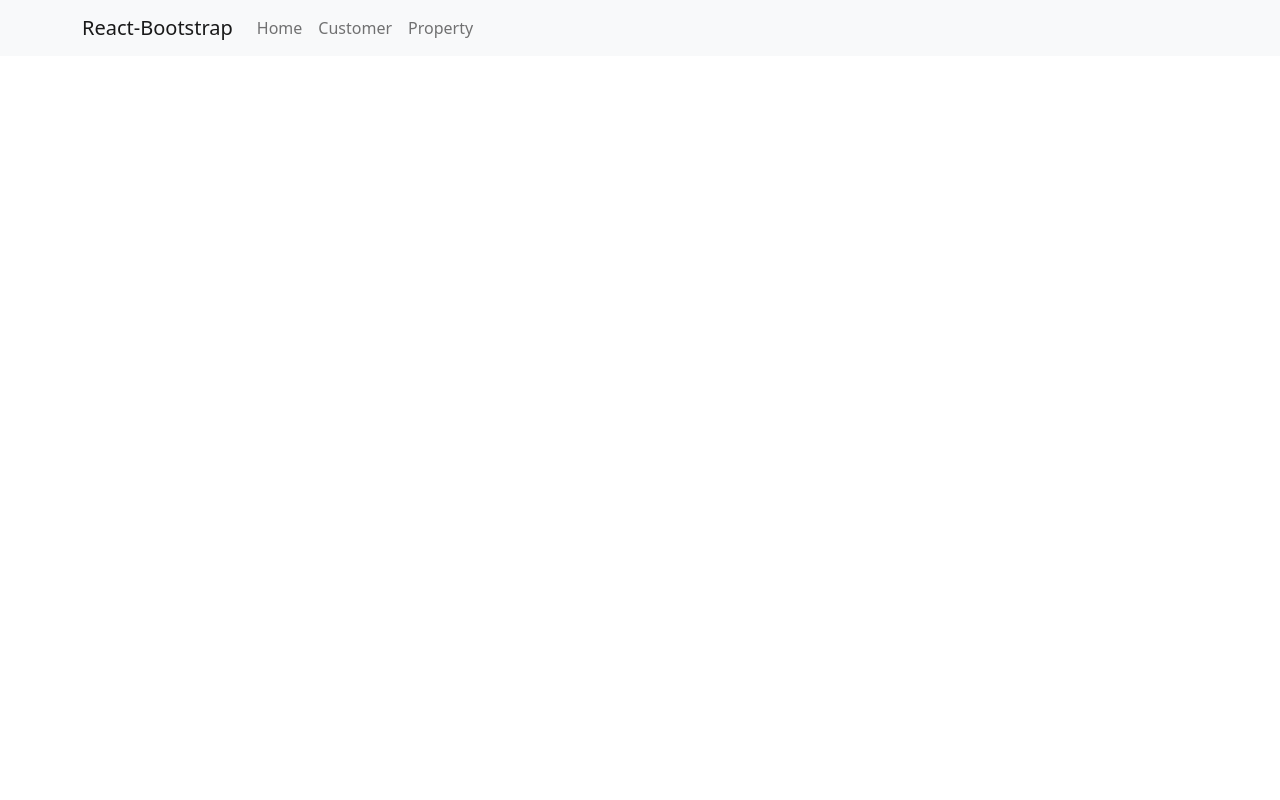
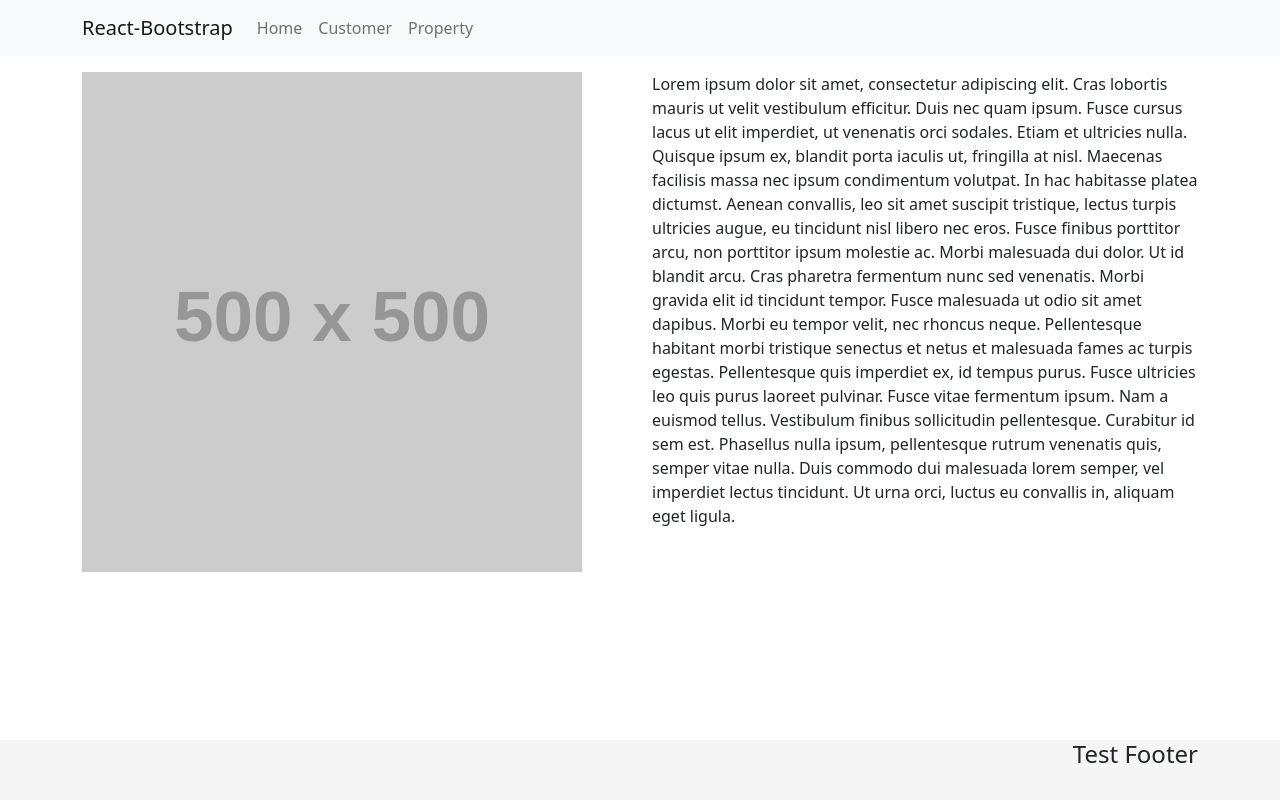
Before and after one commit to JProg1/O2C-Project, a React (Create React App) app in the folder project-code/: page / in a window 1280 px wide. Built offline with nearby package versions, Linux system fonts and the light colour scheme.

Commit message:
CustomerPage added

```diff
--- a/project-code/src/App.css
+++ b/project-code/src/App.css
@@ -1,12 +1,22 @@
 .App {
   text-align: center;
 }
-
+.footer-text {
+  float:right;
+  margin-top: 50px;
+}
 .App-logo {
   height: 40vmin;
   pointer-events: none;
 }
-
+.footer {
+  position: absolute;
+  bottom: 0;
+  width: 100%;
+  height: 60px; /* Set the fixed height of the footer here */
+  line-height: 60px; /* Vertically center the text there */
+  background-color: #f5f5f5;
+}
 @media (prefers-reduced-motion: no-preference) {
   .App-logo {
     animation: App-logo-spin infinite 20s linear;
--- a/project-code/src/App.js
+++ b/project-code/src/App.js
@@ -1,15 +1,19 @@
 import {BrowserRouter, Routes, Route} from 'react-router-dom';
 import HomePage from './pages/HomePage';
+import CustomerPage from './pages/CustomerPage';
 import NavBar from './components/NavBar';
+import Footer from './components/Footer';
 import './App.css';
 
 function App() {
   return (
+    <div className='app'>
       <BrowserRouter>
       <NavBar />
         <main>
           <Routes>
             <Route path="/" element={<HomePage />} />
+            <Route path="/cust" element={<CustomerPage />} />
           </Routes>
           <link
             rel="stylesheet"
@@ -17,8 +21,10 @@ function App() {
             integrity="sha384-rbsA2VBKQhggwzxH7pPCaAqO46MgnOM80zW1RWuH61DGLwZJEdK2Kadq2F9CUG65"
             crossorigin="anonymous"
           />
+          <Footer />
         </main>
       </BrowserRouter>
+    </div>
   );
 }
 
--- /dev/null
+++ b/project-code/src/components/Footer.jsx
@@ -0,0 +1,17 @@
+import { Container, Row, Col } from "react-bootstrap";
+
+// Homepage includes some react-bootstrap components to shape the page, introducing the bootstrap grid.
+export default function Footer() {
+    return (
+
+        <div className="footer">
+            <footer>
+            <Container>
+                <Row className="footer-text">
+                    <h4>Test Footer</h4>
+                </Row>
+            </Container>
+            </footer>
+        </div>
+    );
+}
--- /dev/null
+++ b/project-code/src/pages/CustomerPage.jsx
@@ -0,0 +1,26 @@
+import { Container, Row, Col, Nav } from "react-bootstrap";
+
+// Homepage includes some react-bootstrap components to shape the page, introducing the bootstrap grid.
+export default function CustomerPage() {
+    return (
+        <div className="custPage">
+            <Container>
+                <Row style={{marginTop: 1 + 'em'}}>
+                    <Nav variant="tabs" defaultActiveKey="/home">
+                        <Nav.Item>
+                            <Nav.Link href="/home">Active</Nav.Link>
+                        </Nav.Item>
+                        <Nav.Item>
+                            <Nav.Link eventKey="link-1">Option 2</Nav.Link>
+                        </Nav.Item>
+                        <Nav.Item>
+                            <Nav.Link eventKey="disabled" disabled>
+                            Disabled
+                            </Nav.Link>
+                        </Nav.Item>
+                    </Nav>
+                </Row>
+            </Container>
+        </div>
+    );
+}
--- a/project-code/src/pages/HomePage.jsx
+++ b/project-code/src/pages/HomePage.jsx
@@ -5,8 +5,17 @@ export default function HomePage() {
     return (
         <div className="homePage">
             <Container>
-
-
+                <Row style={{marginTop: 1 + 'em'}}>
+                    <Col>
+                        <img src="https://placehold.co/500"></img>
+                    </Col>
+                    <Col>
+                        <p>
+                            Lorem ipsum dolor sit amet, consectetur adipiscing elit. Cras lobortis mauris ut velit vestibulum efficitur. Duis nec quam ipsum. Fusce cursus lacus ut elit imperdiet, ut venenatis orci sodales. Etiam et ultricies nulla. Quisque ipsum ex, blandit porta iaculis ut, fringilla at nisl. Maecenas facilisis massa nec ipsum condimentum volutpat. In hac habitasse platea dictumst. Aenean convallis, leo sit amet suscipit tristique, lectus turpis ultricies augue, eu tincidunt nisl libero nec eros. Fusce finibus porttitor arcu, non porttitor ipsum molestie ac. Morbi malesuada dui dolor. Ut id blandit arcu. Cras pharetra fermentum nunc sed venenatis. Morbi gravida elit id tincidunt tempor. Fusce malesuada ut odio sit amet dapibus. Morbi eu tempor velit, nec rhoncus neque. Pellentesque habitant morbi tristique senectus et netus et malesuada fames ac turpis egestas.
+                            Pellentesque quis imperdiet ex, id tempus purus. Fusce ultricies leo quis purus laoreet pulvinar. Fusce vitae fermentum ipsum. Nam a euismod tellus. Vestibulum finibus sollicitudin pellentesque. Curabitur id sem est. Phasellus nulla ipsum, pellentesque rutrum venenatis quis, semper vitae nulla. Duis commodo dui malesuada lorem semper, vel imperdiet lectus tincidunt. Ut urna orci, luctus eu convallis in, aliquam eget ligula.
+                        </p>
+                    </Col>
+                </Row>
             </Container>
         </div>
     );
```
Also changed, not shown: 1 other file (tests, documents, lock files or other folders). Lines whose indentation alone changed are shown as unchanged.
